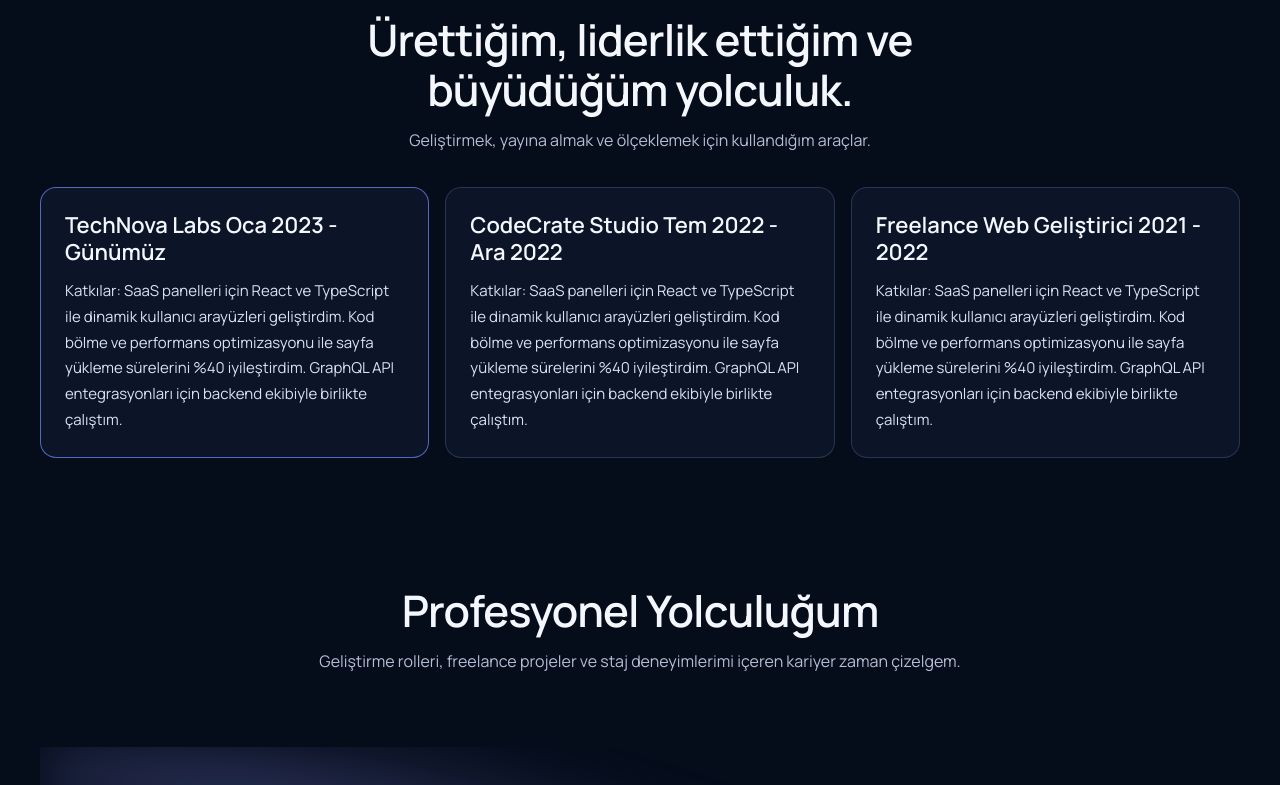
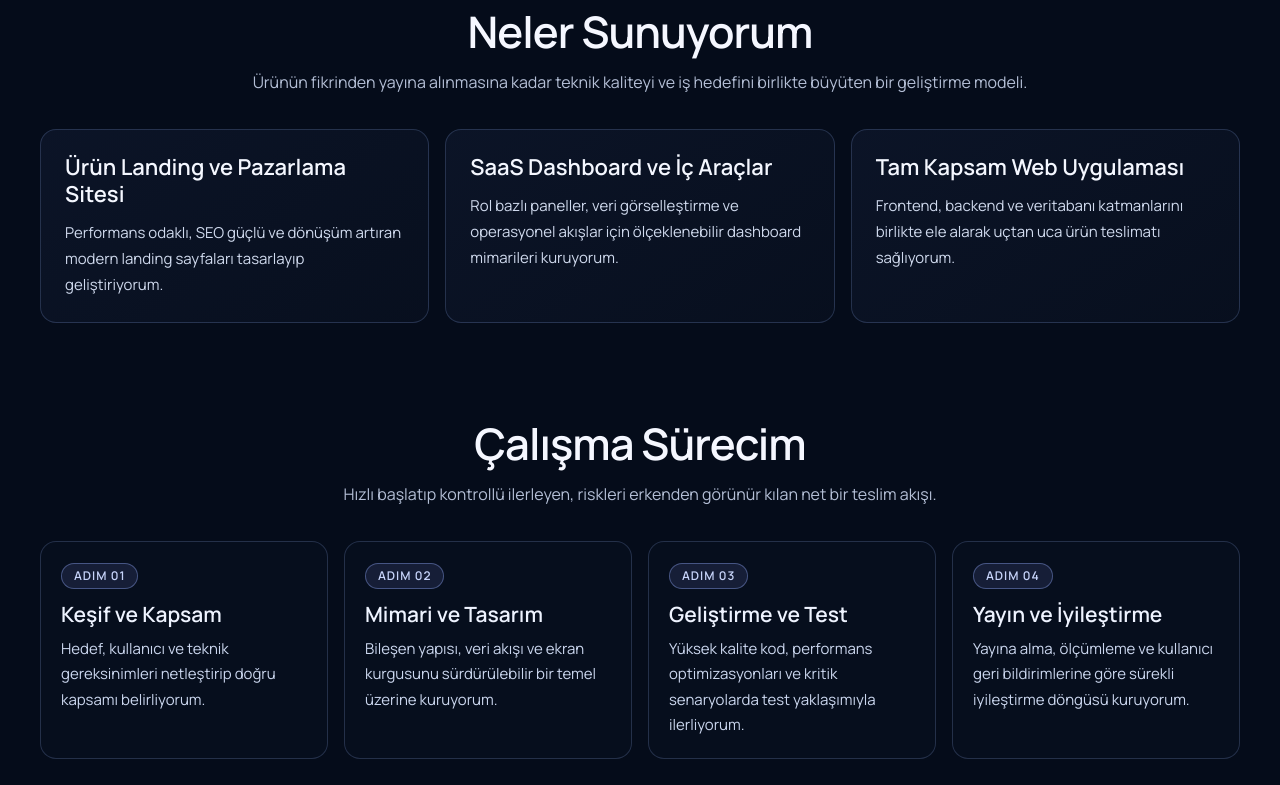
Before and after one commit to ysFLX/portfolio, a Next.js app: page / in a window 1280 px wide. Shown: the part 1140-1925 px from the top of the page. Built offline with nearby package versions, Linux system fonts and the light colour scheme.

Commit message:
yusyusyus

```diff
--- a/src/app/page.tsx
+++ b/src/app/page.tsx
@@ -20,6 +20,44 @@ const experienceCards = [
     title: "Freelance Web Geliştirici 2021 - 2022",
     text: "Katkılar: SaaS panelleri için React ve TypeScript ile dinamik kullanıcı arayüzleri geliştirdim. Kod bölme ve performans optimizasyonu ile sayfa yükleme sürelerini %40 iyileştirdim. GraphQL API entegrasyonları için backend ekibiyle birlikte çalıştım.",
     featured: false,
+  },
+];
+
+const serviceCards = [
+  {
+    title: "Ürün Landing ve Pazarlama Sitesi",
+    text: "Performans odaklı, SEO güçlü ve dönüşüm artıran modern landing sayfaları tasarlayıp geliştiriyorum.",
+  },
+  {
+    title: "SaaS Dashboard ve İç Araçlar",
+    text: "Rol bazlı paneller, veri görselleştirme ve operasyonel akışlar için ölçeklenebilir dashboard mimarileri kuruyorum.",
+  },
+  {
+    title: "Tam Kapsam Web Uygulaması",
+    text: "Frontend, backend ve veritabanı katmanlarını birlikte ele alarak uçtan uca ürün teslimatı sağlıyorum.",
+  },
+];
+
+const processSteps = [
+  {
+    step: "01",
+    title: "Keşif ve Kapsam",
+    text: "Hedef, kullanıcı ve teknik gereksinimleri netleştirip doğru kapsamı belirliyorum.",
+  },
+  {
+    step: "02",
+    title: "Mimari ve Tasarım",
+    text: "Bileşen yapısı, veri akışı ve ekran kurgusunu sürdürülebilir bir temel üzerine kuruyorum.",
+  },
+  {
+    step: "03",
+    title: "Geliştirme ve Test",
+    text: "Yüksek kalite kod, performans optimizasyonları ve kritik senaryolarda test yaklaşımıyla ilerliyorum.",
+  },
+  {
+    step: "04",
+    title: "Yayın ve İyileştirme",
+    text: "Yayına alma, ölçümleme ve kullanıcı geri bildirimlerine göre sürekli iyileştirme döngüsü kuruyorum.",
   },
 ];
 
@@ -229,6 +267,57 @@ export default function Home() {
                 </p>
               </div>
             </div>
+          </div>
+        </section>
+
+        <section className="py-12 animate-[riseIn_540ms_cubic-bezier(0.23,1,0.32,1)_both] [animation-delay:90ms]">
+          <div className="text-center">
+            <h2 className="mx-auto max-w-[22ch] font-[var(--font-plus-jakarta)] text-[clamp(34px,3.4vw,58px)] font-semibold leading-[1.15] tracking-[-.022em]">
+              Neler Sunuyorum
+            </h2>
+            <p className="mx-auto mt-3 max-w-[840px] text-[clamp(16px,1.05vw,19px)] leading-[1.7] text-[#b4bfd6]">
+              Ürünün fikrinden yayına alınmasına kadar teknik kaliteyi ve iş hedefini birlikte büyüten bir geliştirme modeli.
+            </p>
+          </div>
+          <div className="mt-8 grid gap-4 md:grid-cols-3">
+            {serviceCards.map((card) => (
+              <article
+                key={card.title}
+                className="rounded-2xl border border-[rgba(113,136,189,.28)] bg-[linear-gradient(145deg,rgba(12,21,40,.95),rgba(8,16,31,.94))] p-6 text-left transition duration-300 hover:-translate-y-1 hover:border-[rgba(140,162,231,.55)]"
+              >
+                <h3 className="font-[var(--font-plus-jakarta)] text-[clamp(22px,1.45vw,30px)] font-semibold leading-[1.24] text-[#f4f7ff]">
+                  {card.title}
+                </h3>
+                <p className="mt-3 text-[15px] leading-[1.74] text-[#d0daee]">{card.text}</p>
+              </article>
+            ))}
+          </div>
+        </section>
+
+        <section className="py-12 animate-[riseIn_540ms_cubic-bezier(0.23,1,0.32,1)_both] [animation-delay:110ms]">
+          <div className="text-center">
+            <h2 className="mx-auto max-w-[22ch] font-[var(--font-plus-jakarta)] text-[clamp(34px,3.4vw,58px)] font-semibold leading-[1.15] tracking-[-.022em]">
+              Çalışma Sürecim
+            </h2>
+            <p className="mx-auto mt-3 max-w-[840px] text-[clamp(16px,1.05vw,19px)] leading-[1.7] text-[#b4bfd6]">
+              Hızlı başlatıp kontrollü ilerleyen, riskleri erkenden görünür kılan net bir teslim akışı.
+            </p>
+          </div>
+          <div className="mt-8 grid gap-4 md:grid-cols-2 xl:grid-cols-4">
+            {processSteps.map((item) => (
+              <article
+                key={item.step}
+                className="rounded-2xl border border-[rgba(113,136,189,.28)] bg-[rgba(8,16,32,.65)] p-5 text-left"
+              >
+                <p className="inline-flex rounded-full border border-[rgba(132,154,226,.45)] bg-[rgba(113,126,210,.15)] px-3 py-1 text-xs font-semibold tracking-[.08em] text-[#c7d4fa]">
+                  ADIM {item.step}
+                </p>
+                <h3 className="mt-3 font-[var(--font-plus-jakarta)] text-[clamp(21px,1.3vw,28px)] font-semibold leading-[1.3] text-[#eef3ff]">
+                  {item.title}
+                </h3>
+                <p className="mt-2 text-[15px] leading-[1.7] text-[#cbd7ef]">{item.text}</p>
+              </article>
+            ))}
           </div>
         </section>
 
```
